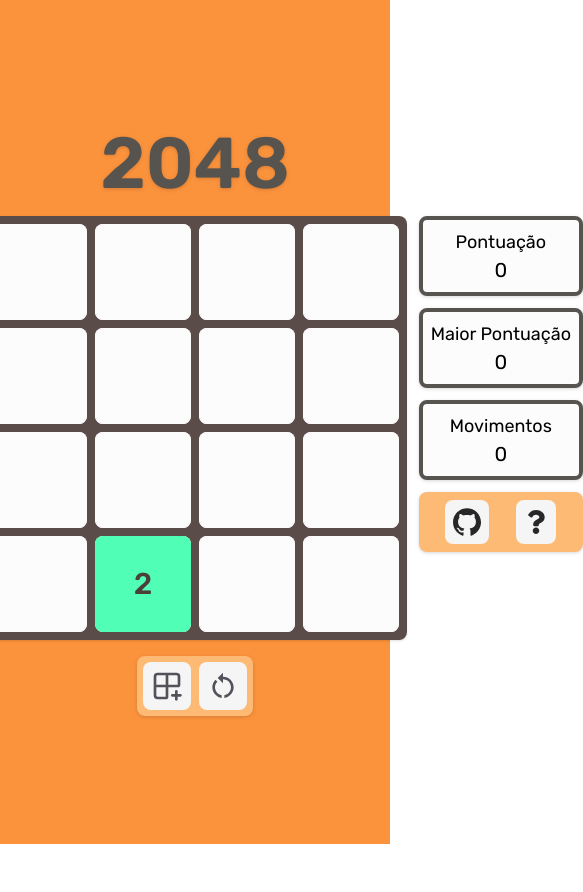
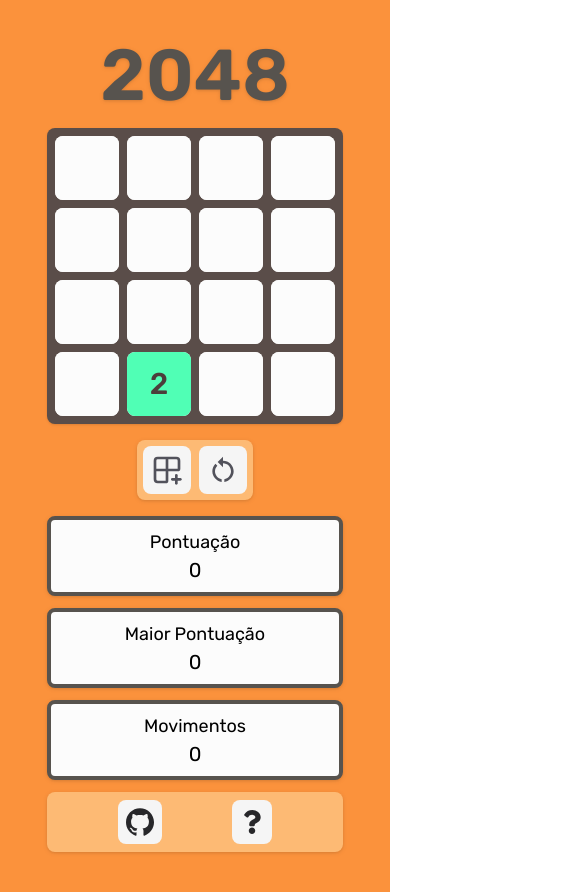
Before and after one commit to orochaa/2048, a React (Vite) app: page / in a window 390 px wide. Shown: the whole page, 583 px wide, since content can reach past the window. Before the commit the page ends 844 px from the top, so only its background shows below. Built offline with nearby package versions, Linux system fonts and the light colour scheme.

Commit message:
feat: add responsiveness

```diff
--- a/src/app.tsx
+++ b/src/app.tsx
@@ -6,6 +6,7 @@
 import { addRandomCell, generateActions, move } from './actions'
 import { Cell } from './components/cell'
 import { Modal, useModal } from './components/modal'
+import { useWindowSize } from './hooks/use-window-size'
 import { compareTables, generateTable } from './utils'
 
 const initialSize = 4
@@ -18,6 +19,8 @@
   const [bestScore, setBestScore] = useState<number>(0)
   const [moveCounter, setMoveCounter] = useState<number>(0)
   const [isInfinity, setIsInfinity] = useState<boolean>(false)
+
+  const windowSize = useWindowSize()
 
   const backdrop = useMemo(() => generateTable(tableSize), [tableSize])
 
@@ -71,15 +74,19 @@
     const handleMovement = (e: KeyboardEvent): void => {
       switch (e.key) {
         case 'ArrowUp':
+          e.preventDefault()
           actions.moveUp()
           break
         case 'ArrowDown':
+          e.preventDefault()
           actions.moveDown()
           break
         case 'ArrowLeft':
+          e.preventDefault()
           actions.moveLeft()
           break
         case 'ArrowRight':
+          e.preventDefault()
           actions.moveRight()
           break
       }
@@ -130,28 +137,56 @@
 
   return (
     <div className="flex min-h-screen w-screen items-center justify-center bg-orange-400 font-rubik">
-      <div className="my-10">
+      <div className="mx-auto my-10 w-11/12">
         <h1 className="text-center text-7xl font-semibold text-stone-600 drop-shadow">
           2048
         </h1>
-
+        <div className="relative mx-auto flex w-fit flex-col gap-4">
           <div
             className="relative mt-4 rounded-lg bg-brown-500 shadow"
             style={{
-            width: 104 * tableSize + 8,
-            height: 104 * tableSize + 8,
+              width: (windowSize.width < 768 ? 72 : 104) * tableSize + 8,
+              height: (windowSize.width < 768 ? 72 : 104) * tableSize + 8,
             }}
           >
             {backdrop.flatMap((row, posY) =>
               row.map((cell, posX) => (
-              <Cell key={cell.id} posX={posX} posY={posY} value={0} />
+                <Cell
+                  key={cell.id}
+                  posX={posX}
+                  posY={posY}
+                  value={0}
+                  windowSize={windowSize}
+                />
               ))
             )}
             {table.flatMap(row =>
-            row.map(cell => <Cell key={cell.id} {...cell} />)
+              row.map(cell => (
+                <Cell key={cell.id} {...cell} windowSize={windowSize} />
+              ))
             )}
+          </div>
 
-          <div className="absolute -right-44 top-0 flex flex-col gap-3">
+          <div className="mx-auto flex w-fit gap-2 rounded-lg bg-orange-300 p-1.5 drop-shadow">
+            <button
+              type="button"
+              title="Escolher tabuleiro"
+              className="rounded-lg bg-neutral-100 p-2 text-zinc-600 hover:bg-neutral-200"
+              onClick={handleOpenSelectSizeModal}
+            >
+              <LuGrid2X2Plus size={32} />
+            </button>
+            <button
+              type="button"
+              title="Reiniciar jogo"
+              className="rounded-lg bg-neutral-100 p-2 text-zinc-600 hover:bg-neutral-200"
+              onClick={handleRestartGame}
+            >
+              <MdRestartAlt size={32} />
+            </button>
+          </div>
+
+          <div className="flex flex-col gap-3 md:absolute md:-right-44 md:top-0">
             <div className="flex flex-col rounded-lg border-4 border-stone-600 bg-[#fcfcfc] p-2 text-center drop-shadow">
               <span className="text-lg">Pontuação</span>
               <span className="text-xl">{score}</span>
@@ -184,25 +219,6 @@
               </button>
             </div>
           </div>
-        </div>
-
-        <div className="mx-auto mt-4 flex w-fit gap-2 rounded-lg bg-orange-300 p-1.5 drop-shadow">
-          <button
-            type="button"
-            title="Escolher tabuleiro"
-            className="rounded-lg bg-neutral-100 p-2 text-zinc-600 hover:bg-neutral-200"
-            onClick={handleOpenSelectSizeModal}
-          >
-            <LuGrid2X2Plus size={32} />
-          </button>
-          <button
-            type="button"
-            title="Reiniciar jogo"
-            className="rounded-lg bg-neutral-100 p-2 text-zinc-600 hover:bg-neutral-200"
-            onClick={handleRestartGame}
-          >
-            <MdRestartAlt size={32} />
-          </button>
         </div>
       </div>
 
--- a/src/components/cell.tsx
+++ b/src/components/cell.tsx
@@ -1,3 +1,4 @@
+import type { WindowSizeState } from '@/hooks/use-window-size'
 import React, { useEffect, useState } from 'react'
 
 const cellColors: Record<number, string> = {
@@ -20,8 +21,12 @@
   65_536: '#E5FF58',
 }
 
-export function Cell(props: Omit<Cell, 'id'>): React.JSX.Element {
-  const { value, posX, posY, isMerge } = props
+interface CellProps extends Omit<Cell, 'id'> {
+  windowSize: WindowSizeState
+}
+
+export function Cell(props: CellProps): React.JSX.Element {
+  const { value, posX, posY, isMerge, windowSize } = props
 
   const [isAnimating, setIsAnimating] = useState(false)
 
@@ -41,9 +46,9 @@
 
   return (
     <div
-      className="absolute left-0 top-0 flex size-24 flex-col items-center justify-center rounded-lg text-3xl font-medium text-brown-600 transition-transform will-change-transform"
+      className="absolute left-0 top-0 flex size-16 flex-col items-center justify-center rounded-lg text-3xl font-medium text-brown-600 transition-transform will-change-transform md:size-24"
       style={{
-        transform: `translate(${104 * posX + 8}px, ${104 * posY + 8}px) scale(${isAnimating ? 1.1 : 1})`,
+        transform: `translate(${(windowSize.width < 768 ? 72 : 104) * posX + 8}px, ${(windowSize.width < 768 ? 72 : 104) * posY + 8}px) scale(${isAnimating ? 1.1 : 1})`,
         backgroundColor: cellColors[value],
       }}
     >
--- /dev/null
+++ b/src/hooks/use-window-size.ts
@@ -0,0 +1,29 @@
+import { useEffect, useState } from 'react'
+
+export interface WindowSizeState {
+  width: number
+  height: number
+}
+
+export function useWindowSize(): WindowSizeState {
+  const [windowSize, setWindowSize] = useState<WindowSizeState>({
+    width: 1280,
+    height: 720,
+  })
+
+  useEffect(() => {
+    const handleResize = (): void => {
+      setWindowSize({ width: window.innerWidth, height: window.innerHeight })
+    }
+
+    window.addEventListener('resize', handleResize)
+
+    handleResize()
+
+    return (): void => {
+      window.removeEventListener('resize', handleResize)
+    }
+  }, [])
+
+  return windowSize
+}
```
Lines whose indentation alone changed are shown as unchanged.
